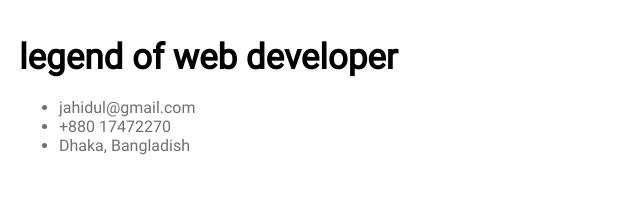
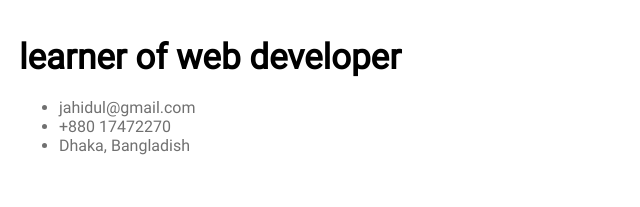
Before and after one commit to mdjihad84/portfolio, a plain HTML site: page index.html in a window 1280 px wide. Shown: the part 264-471 px from the top of the page, 11-651 px from the left. Drawn offline with Linux system fonts and the light colour scheme.

Commit message:
update this code

```diff
--- a/index.html
+++ b/index.html
@@ -9,11 +9,11 @@
 </head>
 <body>
 
-    <!-- bio data or contract part -->
+                        <!-- bio data or contract part -->
     <div class="parent-div">
      <div class="">
         <h1 class="contract">jahidul islam jihad</h1>
-        <h4 class="description">legend of web developer</h4>
+        <h4 class="description">learner of web developer</h4>
         <ul class="address">
           <li>jahidul@gmail.com</li>
           <li>+880 17472270</li>
@@ -37,7 +37,7 @@
 </div>
                 <!-- what i do section -->
     <div class="">
-        <div class="do-style">WHAT I DO</div>
+     <div class="do-style">WHAT I DO</div>
       <div class="charset">
         <div class="main-style">
             <img src="./images/icons/icon1.png">
@@ -56,8 +56,5 @@
         </div>
       </div>
     </div>
-
-
-
 </body>
 </html>
```
